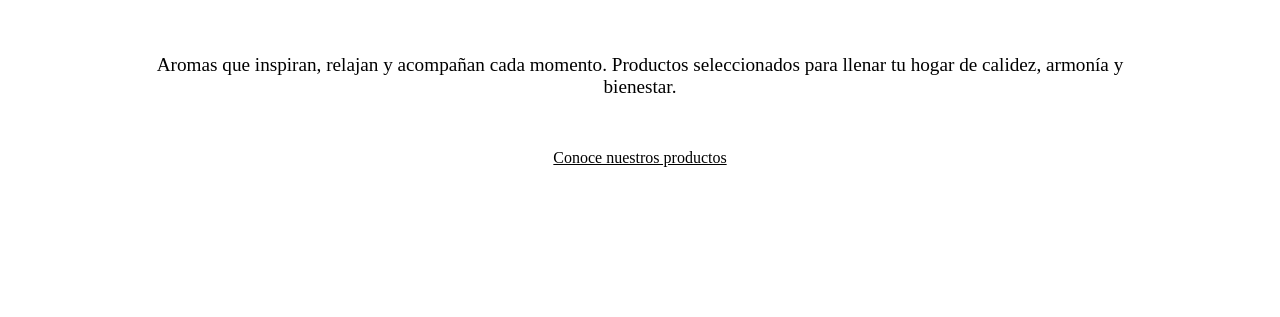
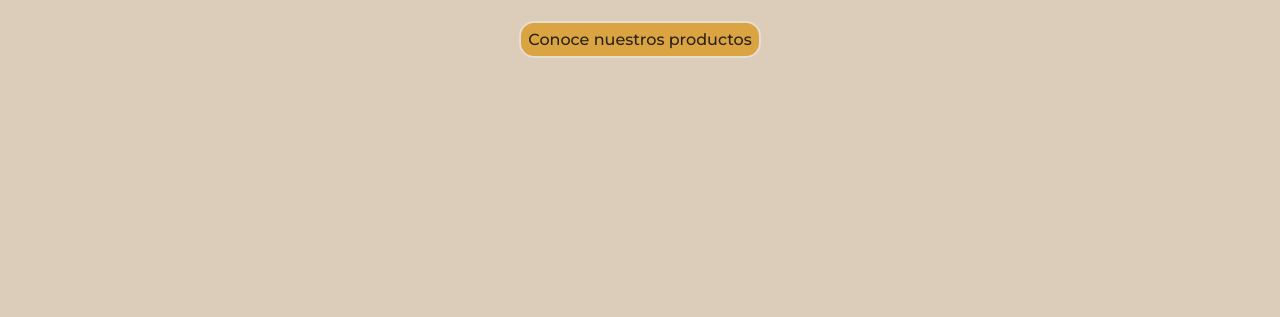
Before and after one commit to santiago-pettinani/Trabajo-practico-intermedio, a plain HTML site: page index.html in a window 1280 px wide. Shown: the part 425-742 px from the top of the page. Drawn offline with Linux system fonts and the light colour scheme.

Commit message:
arreglo imports css

```diff
--- a/css/style.css
+++ b/css/style.css
@@ -1,7 +1,7 @@
-@import url(./css/general.css);
-@import url(./css/productos.css);
-@import url(./css/galeria.css);
-@import url(./css/contacto.css);
+@import url(./general.css);
+@import url(./productos.css);
+@import url(./galeria.css);
+@import url(./contacto.css);
 
 .hero img {
     width: 100%;
```
